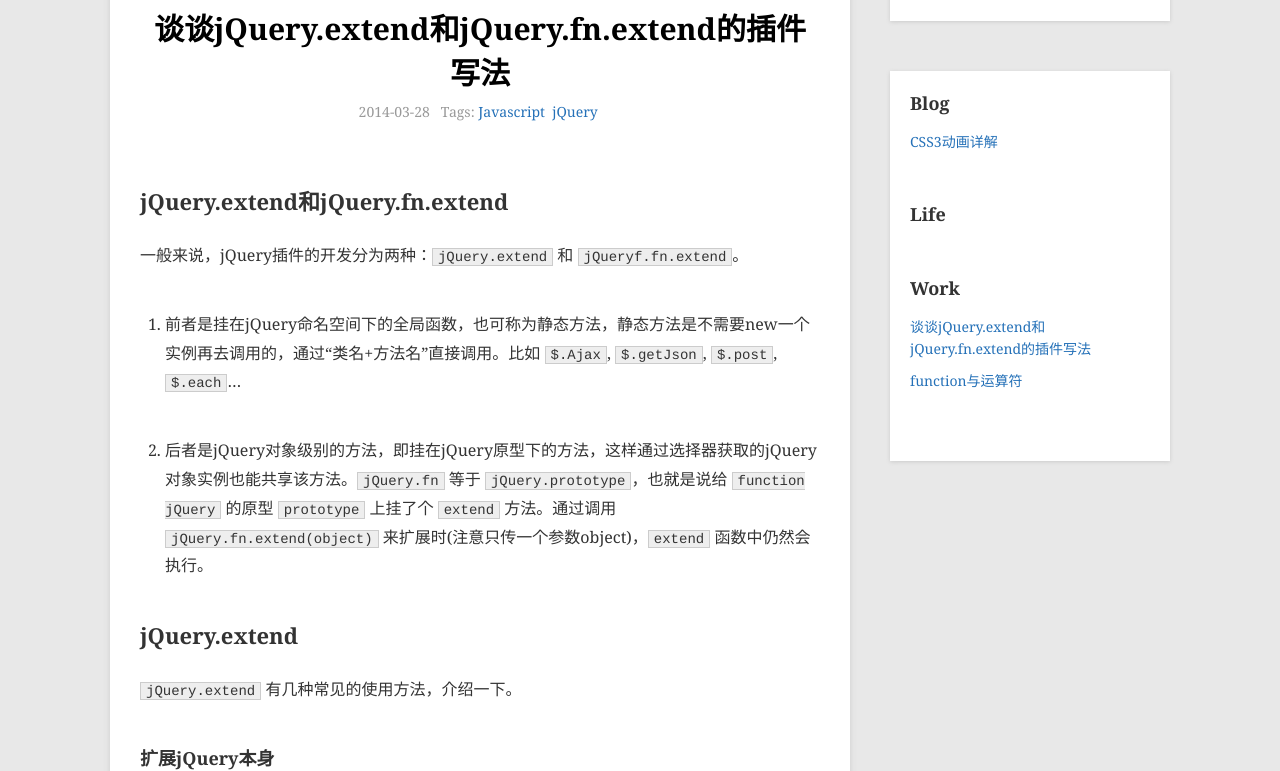
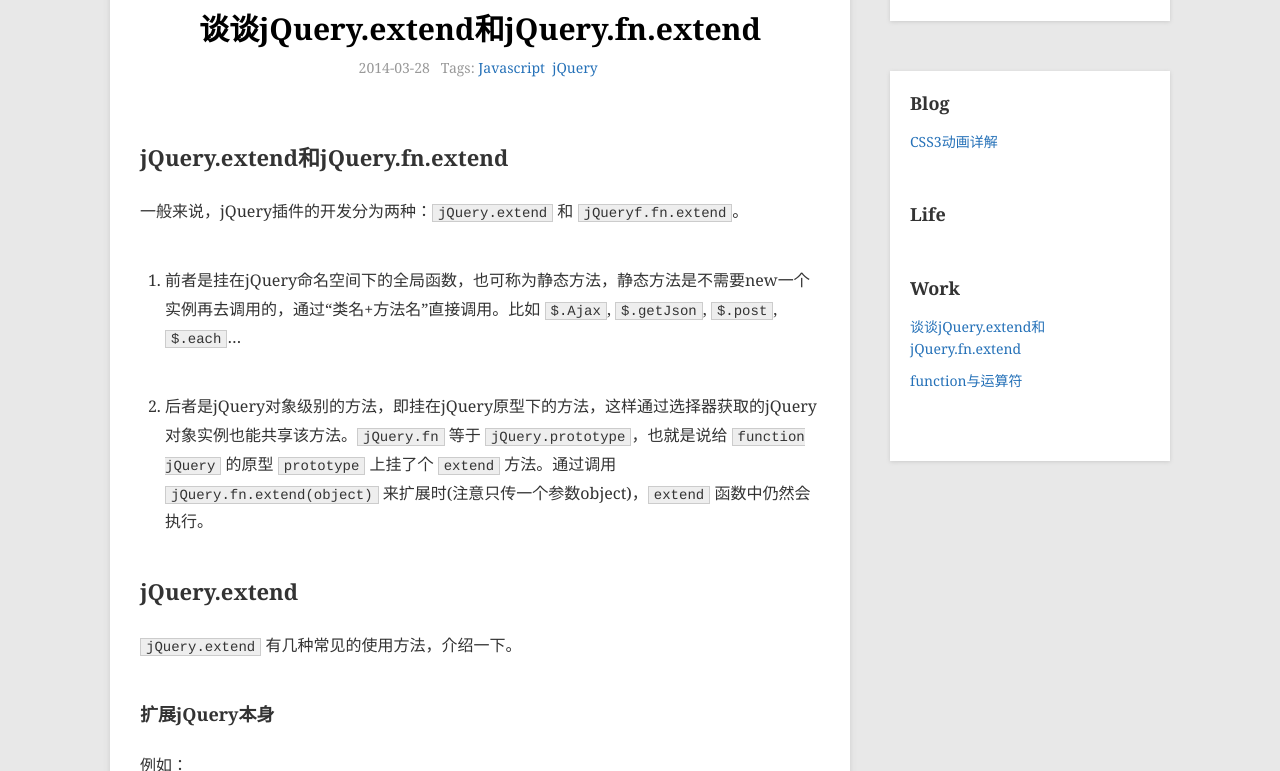
Before and after one commit to aisin/aisin.github.io, a Jekyll site: the page built from _posts/work/2014-03-28-jquery-extend-and-fn-extend.md, in a window 1280 px wide and 900 px high, cut to the strip 129-900 px from the top of the window. Built offline with Jekyll 4.4.1, drawn with Linux system fonts in a browser that asks for light colours; Markdown is read by kramdown in place of the engine named in the settings; comment, search, counter and statistics services are not loaded.

Commit message:
jquery-extend-and-fn-extend modify title

```diff
--- a/_posts/work/2014-03-28-jquery-extend-and-fn-extend.md
+++ b/_posts/work/2014-03-28-jquery-extend-and-fn-extend.md
@@ -1,6 +1,6 @@
 ---
 layout: post
-title: 谈谈jQuery.extend和jQuery.fn.extend的插件写法
+title: 谈谈jQuery.extend和jQuery.fn.extend
 description: jQuery支持自定义的插件有另种写法，即jQuery.extend和jQuery.fn.extend，它们有什么区别呢？
 category: work
 tags:
```
